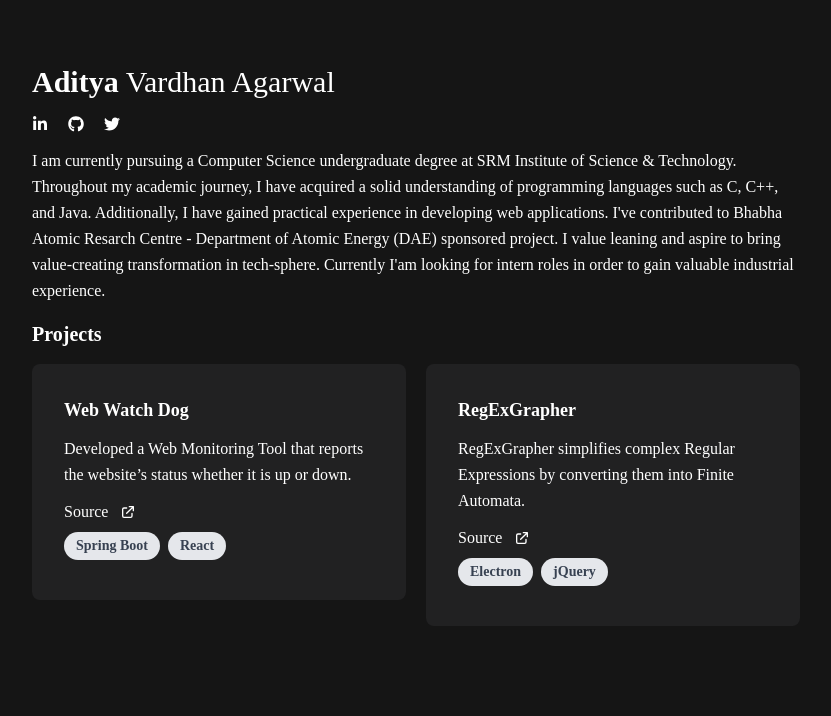
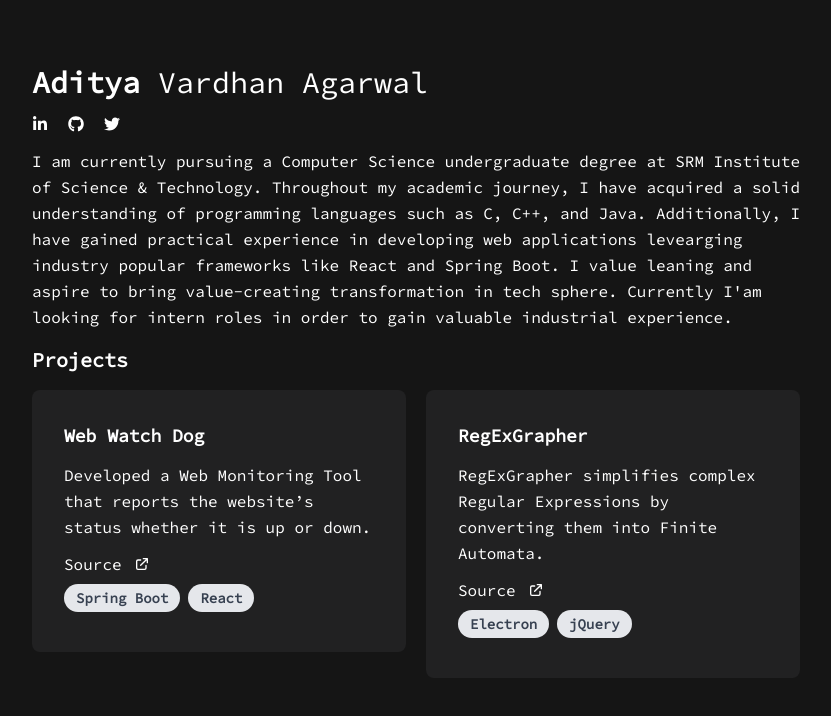
Before and after one commit to adityavag/v2, a React (Vite) app: page / in a window 1280 px wide. Shown: the top 716 px of the page, without its empty margins (224-1055 px from the left). Built offline with nearby package versions, Linux system fonts and the light colour scheme.

Commit message:
minor changes

```diff
--- a/index.html
+++ b/index.html
@@ -1,13 +1,19 @@
 <!doctype html>
 <html lang="en">
+
 <head>
   <meta charset="UTF-8" />
   <link rel="icon" type="image" href="/src/assets/rocket.png" />
   <meta name="viewport" content="width=device-width, initial-scale=1.0" />
+  <link rel="preconnect" href="https://fonts.googleapis.com">
+  <link rel="preconnect" href="https://fonts.gstatic.com" crossorigin>
+  <link href="https://fonts.googleapis.com/css2?family=Source+Code+Pro&display=swap" rel="stylesheet">
   <title>Aditya</title>
 </head>
+
 <body>
   <div id="root"></div>
   <script type="module" src="/src/main.jsx"></script>
 </body>
+
 </html>
--- a/src/App.jsx
+++ b/src/App.jsx
@@ -6,7 +6,7 @@ import { SiSpringboot } from "react-icons/si";
 export default function App() {
 
   return (
-    <div className="bg-[#151515] min-h-screen p-16 font-code text-white lg:px-64">
+    <div className="bg-[#151515] min-h-screen p-16 text-white lg:px-64">
       <div>
         <div>
           <div className="text-3xl mb-4">
@@ -24,9 +24,8 @@ export default function App() {
             /> */}
             <div className="mt-4 mb-4 leading-relaxed">
               I am currently pursuing a Computer Science undergraduate degree at SRM Institute of Science & Technology. Throughout my academic journey, I have acquired a solid understanding of programming languages such as C, C++, and Java.
-              Additionally, I have gained practical experience in developing web applications.
-              I've contributed to Bhabha Atomic Resarch Centre - Department of Atomic Energy (DAE) sponsored project.
-              I value leaning and aspire to bring value-creating transformation in tech-sphere.
+              Additionally, I have gained practical experience in developing web applications levearging industry popular frameworks like React and Spring Boot.
+              I value leaning and aspire to bring value-creating transformation in tech sphere.
               Currently I'am looking for intern roles in order to gain valuable industrial experience.
             </div>
           </div>
--- a/src/index.css
+++ b/src/index.css
@@ -2,3 +2,7 @@
 @tailwind components;
 @tailwind utilities;
 @import url('https://fonts.googleapis.com/css2?family=Source+Code+Pro&display=swap');
+
+* {
+    font-family: 'Source Code Pro', monospace;
+}
```
Lines whose indentation alone changed are shown as unchanged.
